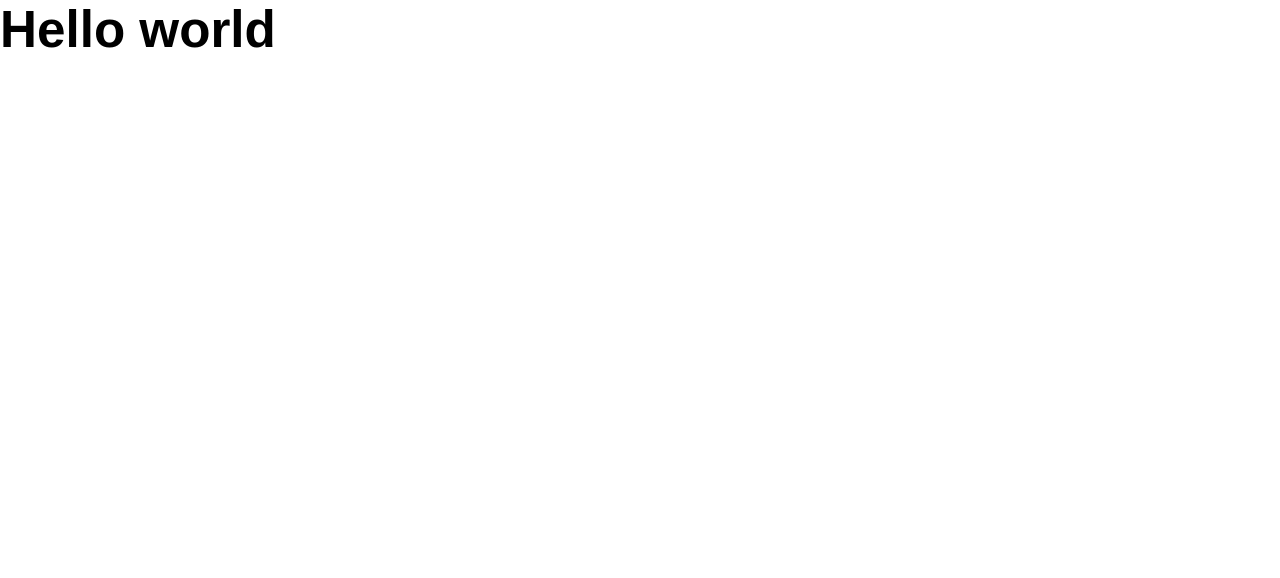
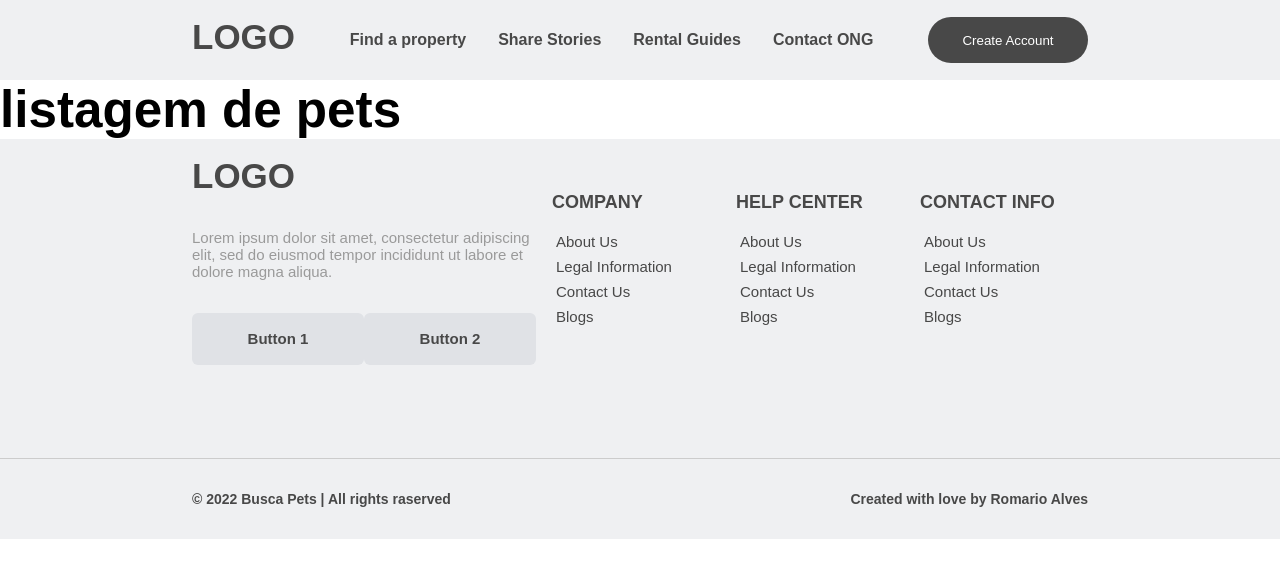
Before and after one commit to Romario-gomes/web-busca-pets, a Next.js app: page / in a window 1280 px wide. Shown: the top 578 px of the page. Built offline with nearby package versions, Linux system fonts and the light colour scheme.

Commit message:
Feat(List pets): add

```diff
--- /dev/null
+++ b/src/components/Layout/index.tsx
@@ -0,0 +1,17 @@
+import { ReactNode } from "react";
+import Footer from "../Footer";
+import Header from "../Header";
+
+interface ILayout {
+  children: ReactNode;
+}
+
+export default function Layout({ children }: ILayout) {
+  return (
+    <>
+    <Header />
+    {children}
+    <Footer />
+    </>
+  )
+}
--- a/src/pages/_app.tsx
+++ b/src/pages/_app.tsx
@@ -1,7 +1,12 @@
 import type { AppProps } from 'next/app'
 import '../../styles/global.scss';
+import Layout from '../components/Layout';
 
 
 export default function App({ Component, pageProps }: AppProps) {
-  return <Component {...pageProps} />
+  return(
+    <Layout>
+      <Component {...pageProps} />
+    </Layout>
+  )
 }
--- a/src/pages/index.tsx
+++ b/src/pages/index.tsx
@@ -6,6 +6,6 @@
 
 export default function Home() {
   return (
-    <h1>Hello world</h1>
+    <h1>listagem de pets</h1>
   )
 }
--- a/src/pages/pets/create/index.tsx
+++ b/src/pages/pets/create/index.tsx
@@ -32,7 +32,6 @@
 
   return (
     <div className={style.container}>
-      <Header />
       <div className={style.contentCreatePet}>
         <Container>
           <form
@@ -110,7 +109,6 @@
           </form>
         </Container>
       </div>
-      <Footer />
     </div>
   )
 }
```
